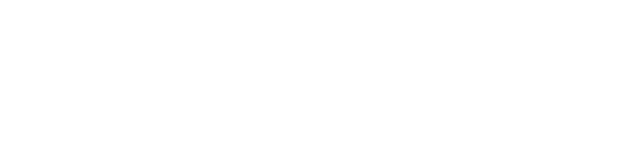
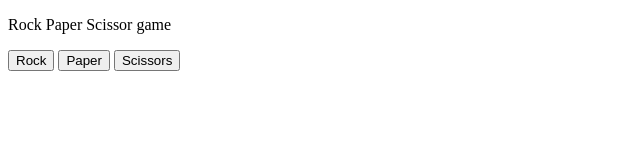
Before and after one commit to HDS07/WebDevPractice, a plain HTML site: page practice10/index.html in a window 1280 px wide. Shown: the whole page, without its empty margins (0-640 px from the left). Drawn offline with Linux system fonts and the light colour scheme.

Commit message:
rock paper scissors

```diff
--- a/practice10/index.html
+++ b/practice10/index.html
@@ -3,9 +3,13 @@
 <head>
     <meta charset="UTF-8">
     <meta name="viewport" content="width=device-width, initial-scale=1.0">
-    <title>Document</title>
+    <title>Rock Paper Scissors</title>
 </head>
 <body>
+    <p>Rock Paper Scissor game</p>
+    <button onclick="fun()">Rock</button>
+    <button onclick="fun()">Paper</button>
+    <button onclick="fun()">Scissors</button>
     <script src="javascript.js"></script>
 </body>
 </html>
--- a/practice10/javascript.js
+++ b/practice10/javascript.js
@@ -0,0 +1,12 @@
+function fun(){
+    let compmove=Math.random();
+    if(compmove>=0&&compmove<1/3){
+        alert( "Computer chose Rock");
+    }
+    else if(compmove>=1/3&&compmove<2/3){
+        alert( "Computer chose scissors");
+    }
+    else if(compmove>=2/3&&compmove<1){
+        alert( "Computer chose paper");
+    }
+}
```
